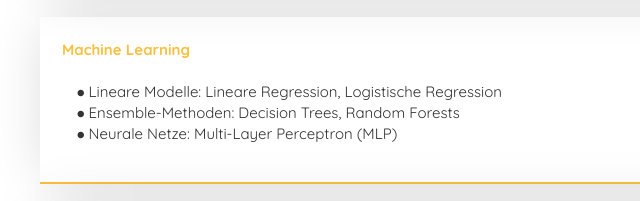
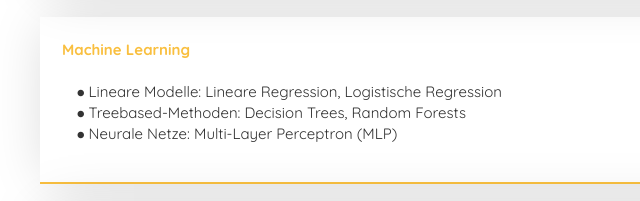
Before and after one commit to JuanFelipeRuiz/JuanFelipeRuiz.github.io, a plain HTML site: page index.html in a window 1280 px wide. Shown: the part 1798-1999 px from the top of the page, 353-993 px from the left. Drawn offline with nearby package versions, Linux system fonts and the light colour scheme; files whose address does not match are found by name; a web font is replaced by a local one.

Commit message:
Update index.html

```diff
--- a/index.html
+++ b/index.html
@@ -201,7 +201,7 @@
 											⦁ Lineare Modelle: Lineare Regression, Logistische Regression
 										</p>
 										<p class="indent2">
-											⦁ Ensemble-Methoden: Decision Trees, Random Forests
+											⦁ Treebased-Methoden: Decision Trees, Random Forests
 										</p>
 										<p class="indent2" style="margin-bottom: 5%;">
 											⦁ Neurale Netze: Multi-Layer Perceptron (MLP)
```
